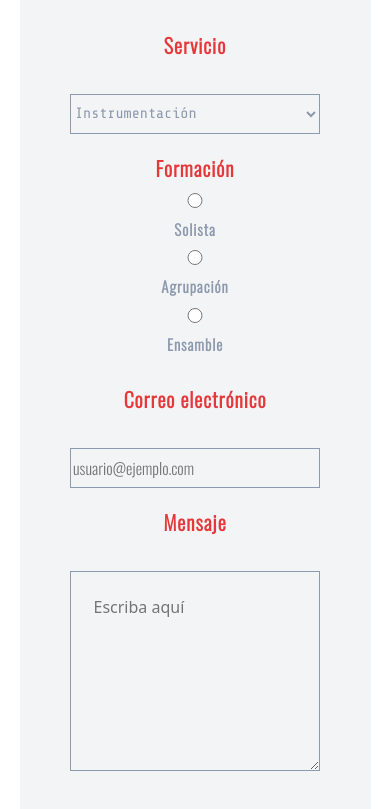
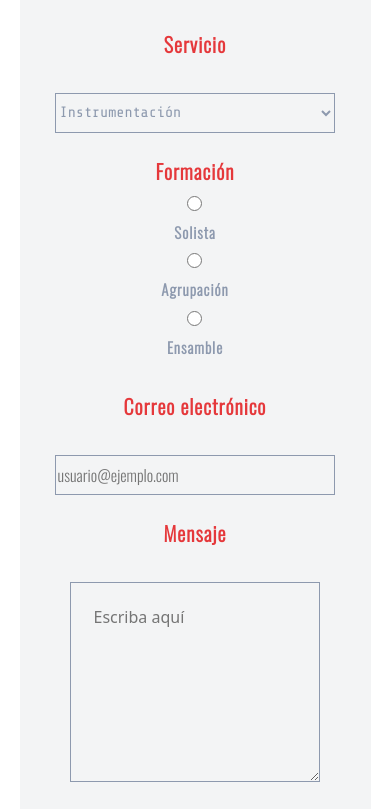
Before and after one commit to Loreaylen/coderhouse_quality, a website: page html/contacto.html in a window 390 px wide. Shown: the part 712-1521 px from the top of the page. Drawn offline with nearby package versions, Linux system fonts and the light colour scheme.

Commit message:
Se arreglaron detalles de responsive del formulario de contacto

```diff
--- a/html/contacto.html
+++ b/html/contacto.html
@@ -156,7 +156,7 @@
 <div class="consulta">
 <label for="consulta">Mensaje</label>
 <br>
-<textarea name="consulta" id="consulta" cols="30" rows="10" placeholder="Escriba aquí"></textarea>
+<textarea name="consulta" id="consulta" cols="70" rows="10" placeholder="Escriba aquí"></textarea>
 </div>
 
 <div class="novedades">
--- a/scss/_responsive.scss
+++ b/scss/_responsive.scss
@@ -41,7 +41,8 @@ footer {
                           "consulta"
                           "novedades"
                           "submit";
-    max-width:60%;
+    max-width:50%;
+    min-width:45% ;
     height: 1200px;
     row-gap:5px;
 }
@@ -263,7 +264,7 @@ footer {
                           "consulta"
                           "novedades"
                           "submit";
-    max-width:60%;
+    max-width:50%;
     height: 1200px;
     row-gap:5px;
 }
@@ -495,7 +496,8 @@ footer {
                           "consulta"
                           "novedades"
                           "submit";
-    max-width:90%;
+    max-width:50%;
+    min-width: 50%;
 
     height: 1200px;
     row-gap:5px;
@@ -1189,16 +1191,18 @@ footer {
     max-width:90%;
     height: 1350px;
     row-gap:5px;
+    padding:0;
+
+
+    div { display: flex;
+        flex-flow: column nowrap;
+    justify-content: center;
+   align-items: center;}
 
 
 
-    .radio {
-        display:flex;
-        flex-flow: column;
-    }
-
      input, select{
-        width: 250px;
+        max-width: 100%;
     }
 
     #consulta {
--- a/scss/main.scss
+++ b/scss/main.scss
@@ -395,6 +395,7 @@ form {
     padding:20px;
     margin: auto;
     max-width: 50%;
+    min-width: 40%;
     height:auto;
     display: grid;
     grid-template-columns: 50% 50%;
@@ -425,7 +426,9 @@ form {
 
 
 
-
+    div {
+        width: 80%;
+    }
 
 
     legend {
@@ -454,7 +457,7 @@ form {
 
     font-family: 'Oswald', 'sans-serif';
     height: 40px;
-    width:350px;
+    width:100%;
     border:1px solid $colorGris8;
     background-color: transparent;
     outline: none;
@@ -489,14 +492,15 @@ select, option {
     font-size:15px ;
     font-family:'Share Tech Mono', monospace;
     height:40px;
-    width:360px;
+    width:100%;
     background-color: transparent;
     border:1px solid $colorGris8;
 }
 
 textarea {
     min-height: 200px;
-    min-width: 250px;
+
+    max-width: 100%;
     background-color: transparent;
     border: 1px solid $colorGris8;
     outline: none;
```
Also changed, not shown: css/estiloSASS.css.
